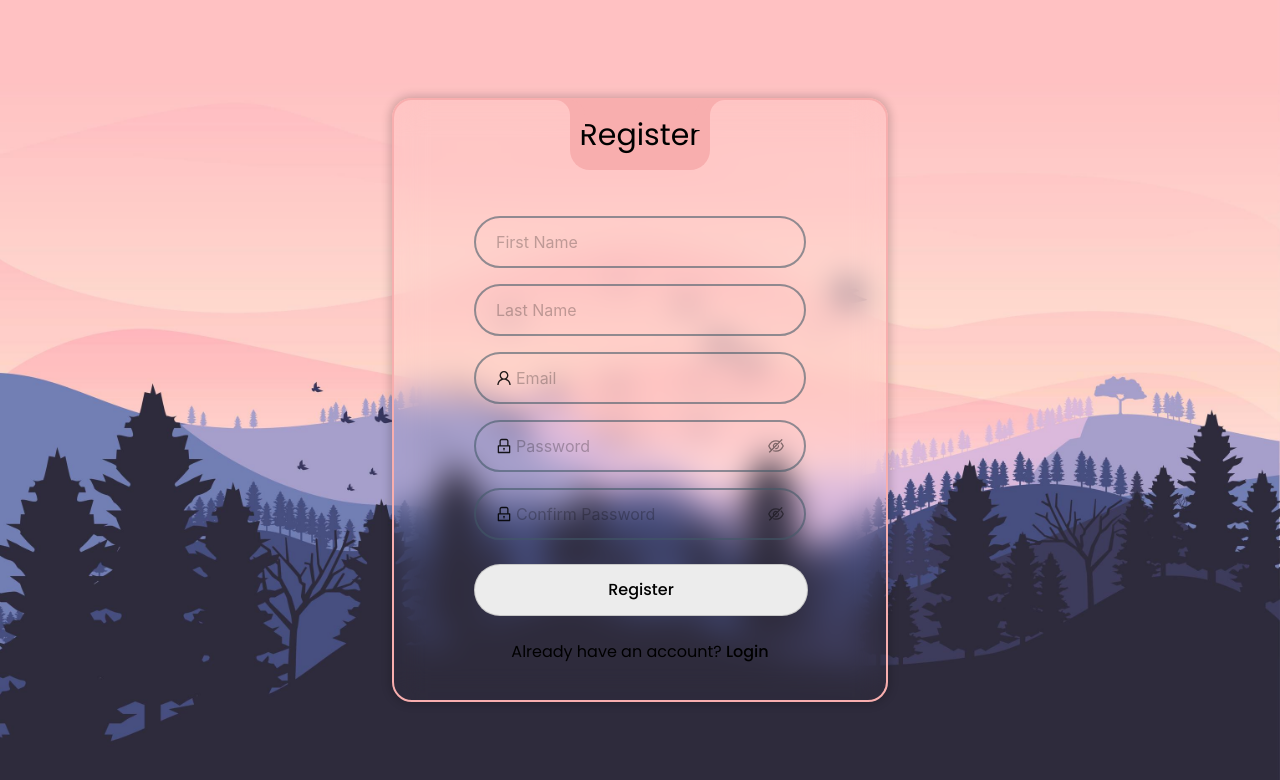
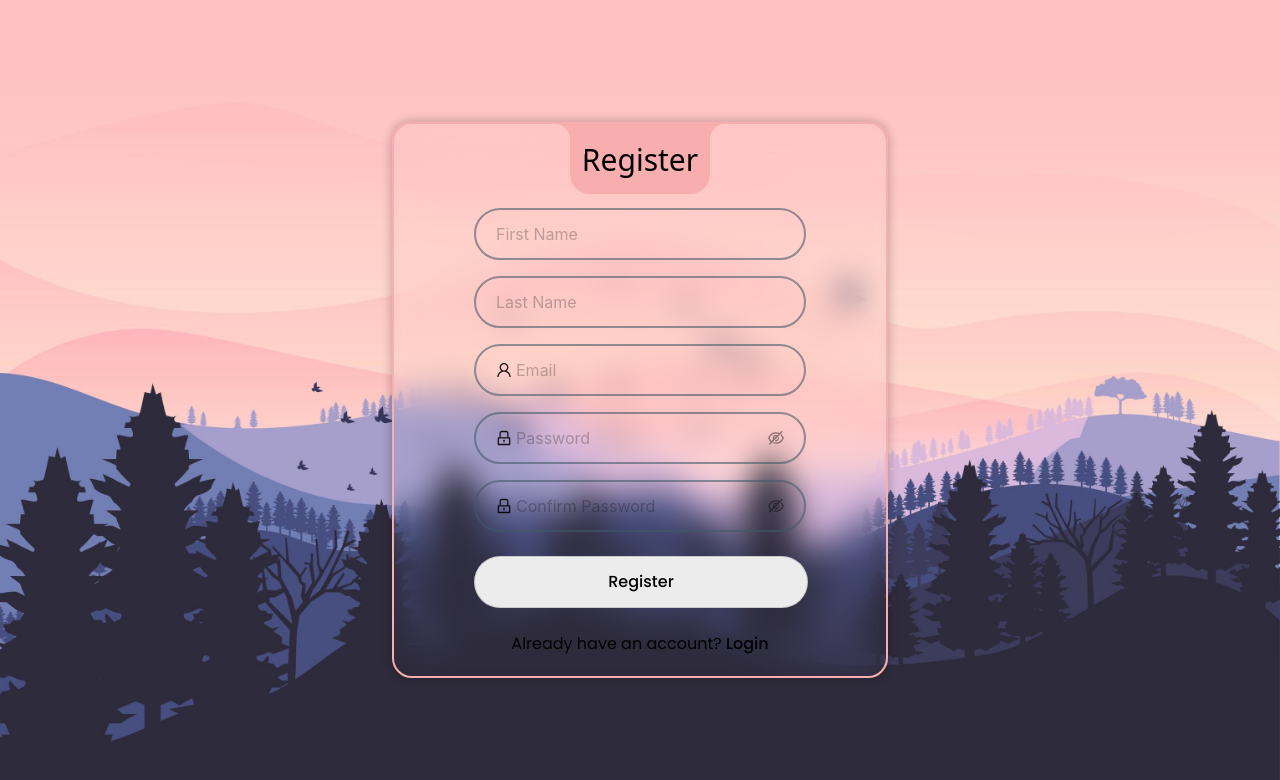
Before and after one commit to Dragon336699/SocialNetworkUi, a React (Vite) app: page /register in a window 1280 px wide. Shown: the top 780 px of the page. Built offline with nearby package versions, Linux system fonts and the light colour scheme.

Commit message:
fix register page

```diff
--- a/src/app/pages/Login/Login.module.css
+++ b/src/app/pages/Login/Login.module.css
@@ -7,7 +7,6 @@
   border-radius: 20px;
   border: 2px solid var(--login-box-color);
   min-width: 20%;
-  height: 70%;
   gap: 24px;
   box-shadow: 0px 0px 10px 2px rgba(0, 0, 0, 0.2);
 }
--- a/src/app/pages/Login/Login.tsx
+++ b/src/app/pages/Login/Login.tsx
@@ -23,7 +23,7 @@ const Login: React.FC = () => {
   }
   return (
     <div className={`${styles.loginContainer} h-screen bg-center bg-cover flex items-center justify-center`}>
-      <div className={`${styles.loginBox} relative flex flex-col backdrop-blur-lg`}>
+      <div className={`${styles.loginBox} relative flex flex-col backdrop-blur-lg max-md:!px-9`}>
         <div className={`${styles.loginHeader} absolute flex items-center justify-center`}>
           <span className='select-none'>Login</span>
         </div>
@@ -32,7 +32,7 @@ const Login: React.FC = () => {
             components: {
               Input: {
                 activeBorderColor: 'none',
-                hoverBorderColor: '#a7b3bb95',
+                hoverBorderColor: '#c48986',
                 activeBg: 'transparent',
                 hoverBg: 'transparent'
               }
--- a/src/app/pages/Register/Register.tsx
+++ b/src/app/pages/Register/Register.tsx
@@ -30,9 +30,9 @@ const Register: React.FC = () => {
 
   return (
     <div className={`${styles.loginContainer} h-screen bg-center bg-cover flex items-center justify-center`}>
-      <div className={`${styles.loginBox} relative flex flex-col backdrop-blur-lg`}>
+      <div className={`${styles.loginBox} relative flex flex-col backdrop-blur-lg max-md:!px-9`}>
         <div className={`${styles.loginHeader} absolute flex items-center justify-center`}>
-          <span className='select-none'>Register</span>
+          <span className='select-none font-sans'>Register</span>
         </div>
         <ConfigProvider
           theme={{
@@ -46,7 +46,7 @@ const Register: React.FC = () => {
             }
           }}
         >
-          <form id='registerForm' onSubmit={handleSubmit(onRegisterSubmit)} className='flex flex-col gap-4 mt-24'>
+          <form id='registerForm' onSubmit={handleSubmit(onRegisterSubmit)} className='flex flex-col gap-4 mt-16'>
             <div>
               <Controller
                 name='firstName'
```
